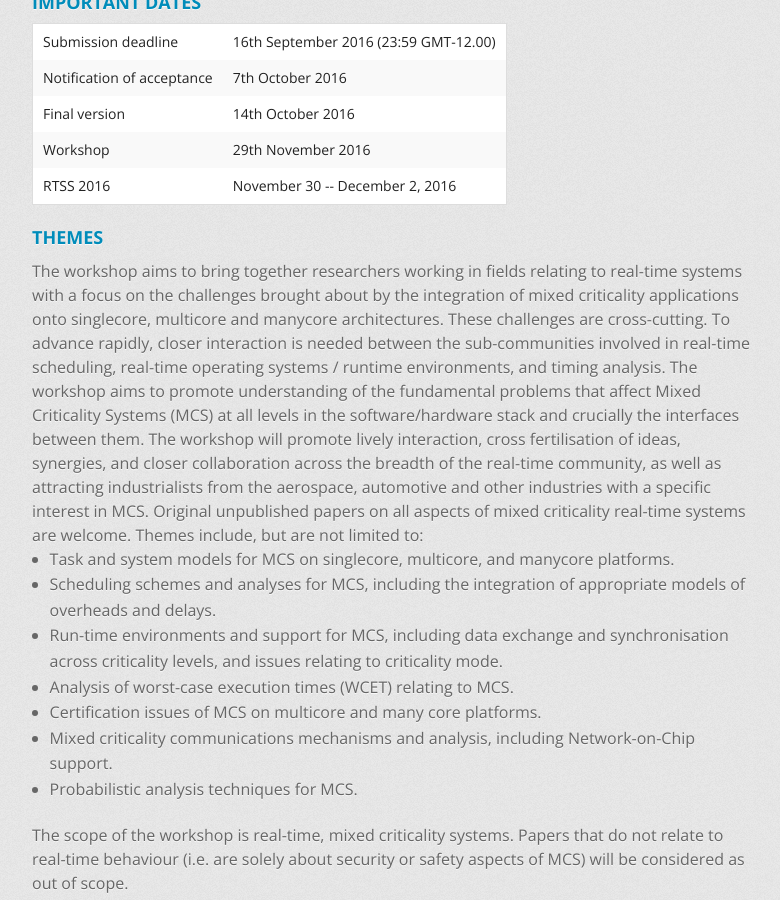
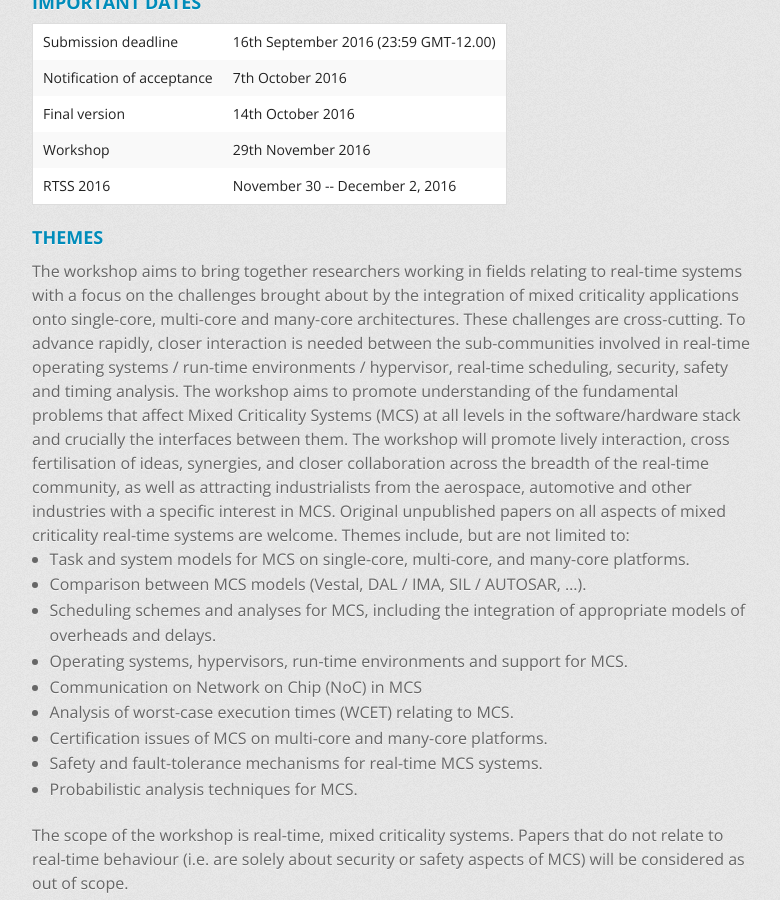
Before and after one commit to GSathish/wmc2016, a Jekyll site: the page built from index.html, in a window 1280 px wide and 900 px high, scrolled down 683 px. Shown: the whole window, without its empty margins (248-1028 px from the left). Built offline with Jekyll 4.4.1, drawn with Linux system fonts in a browser that asks for light colours.

Commit message:
Update Index.html and Header.html with recent info

```diff
--- a/_includes/header.html
+++ b/_includes/header.html
@@ -55,8 +55,8 @@
             <ul class="inline-list">
 	          <li><a href="{{ site.url }}/" {% if page.current == 'home' %}class='active'{% endif %}>Home</a></li>
               <li><a href="{{ site.url }}/organization/" {% if page.current == 'organization' %}class='active'{% endif %}>Organization</a></li>
-<!--              <li><a href="{{ site.url }}/submission/" {% if page.current == 'submission' %}class='active'{% endif %}>Submission</a></li>
-              <li><a href="{{ site.url }}/registration/" {% if page.current == 'registration' %}class='active'{% endif %}>Registration</a></li>
+              <li><a href="https://easychair.org/conferences/?conf=wmc20162">Submission</a></li>
+<!--              <li><a href="{{ site.url }}/registration/" {% if page.current == 'registration' %}class='active'{% endif %}>Registration</a></li>
               <li><a href="{{ site.url }}/visas/" {% if page.current == 'visas' %}class='active'{% endif %}>Visa Support</a></li>
               <li><a href="{{ site.url }}/program/" {% if page.current == 'program' %}class='active'{% endif %}>Program</a></li>
 -->
--- a/index.html
+++ b/index.html
@@ -23,25 +23,20 @@ The purpose of WMC is to share new ideas, experiences and information about rese
 
 <h3>THEMES</h3>
 
-The workshop aims to bring together researchers working in fields	relating to real-time systems with a focus on the challenges brought	about by the integration of mixed criticality applications onto	singlecore, multicore and manycore architectures. These challenges are	cross-cutting.
-
-To advance rapidly, closer interaction is needed between the	sub-communities involved in real-time scheduling, real-time operating	systems / runtime environments, and timing analysis. The workshop aims	to promote understanding of the fundamental problems that affect Mixed	Criticality Systems (MCS) at all levels in the software/hardware stack	and crucially the interfaces between them.
-
-The workshop will promote lively interaction, cross fertilisation	of ideas, synergies, and closer collaboration across the breadth of	the real-time community, as well as attracting industrialists from the	aerospace, automotive and other industries with a specific interest in	MCS. Original unpublished papers on all aspects of mixed criticality	real-time systems are welcome.
-
-Themes include, but are not limited to:
-
+The workshop aims to bring together researchers working in fields relating to real-time systems with a focus on the challenges brought about by the integration of mixed criticality applications onto single-core, multi-core and many-core architectures. These challenges are cross-cutting. To advance rapidly, closer interaction is needed between the sub-communities involved in real-time operating systems / run-time environments / hypervisor, real-time scheduling, security, safety and timing analysis. The workshop aims to promote understanding of the fundamental problems that affect Mixed Criticality Systems (MCS) at all levels in the software/hardware stack and crucially the interfaces between them. The workshop will promote lively interaction, cross fertilisation of ideas, synergies, and closer collaboration across the breadth of the real-time community, as well as attracting industrialists from the aerospace, automotive and other industries with a specific interest in MCS. Original unpublished papers on all aspects of mixed criticality real-time systems are welcome. Themes include, but are not limited to:
 <ul>
-<li>Task and system models for MCS on singlecore, multicore, and manycore platforms.</li>
+<li>Task and system models for MCS on single-core, multi-core, and many-core platforms.</li>
+<li>Comparison between MCS models (Vestal, DAL / IMA, SIL / AUTOSAR, …). </li>
 <li>Scheduling schemes and analyses for MCS, including the integration of appropriate models of overheads and delays.</li>
-<li>Run-time environments and support for MCS, including data exchange and synchronisation across criticality levels, and issues relating to	criticality mode.</li>
+<li>Operating systems, hypervisors, run-time environments and support for MCS.</li>
+<li>Communication on Network on Chip (NoC) in MCS</li>
 <li>Analysis of worst-case execution times (WCET) relating to MCS.</li>
-<li>Certification issues of MCS on multicore and many core platforms.</li>
-<li>Mixed criticality communications mechanisms and analysis, including Network-on-Chip support.</li>
+<li>Certification issues of MCS on multi-core and many-core platforms.</li>
+<li>Safety and fault-tolerance mechanisms for real-time MCS systems.</li>
 <li>Probabilistic analysis techniques for MCS.</li>
 </ul>
+The scope of the workshop is real-time, mixed criticality systems. Papers that do not relate to real-time behaviour (i.e. are solely about security or safety aspects of MCS) will be considered as out of scope.
 
-The scope of the workshop is real-time, mixed criticality systems. Papers that do not relate to real-time behaviour (i.e. are solely about security or safety aspects of MCS) will be considered as out of scope.
 
 <h3>PAPER SUBMISSION</h3>
 
@@ -53,4 +48,4 @@ Papers must be submitted electronically in PDF format.
 
 <h3>PROCEEDINGS</h3>
 
-WMC will publish informal proceedings. The authors retain the	copyright to their work and are free to submit extended versions to a conference or journal.
+WMC will publish informal proceedings. The authors retain the copyright to their work and are free to submit extended versions to a conference or journal.
```
